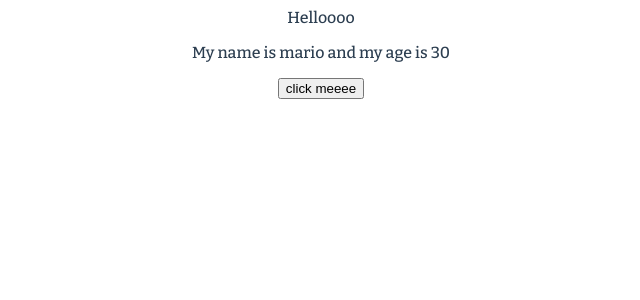
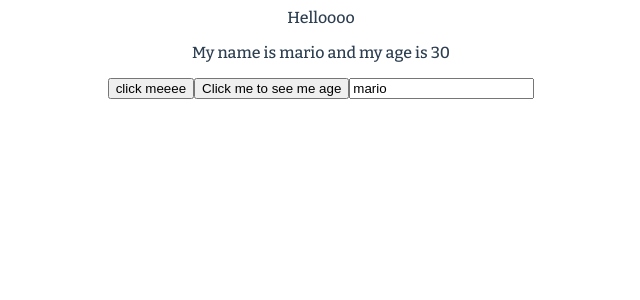
Before and after one commit to EllyPirelly/vue3-dojo-blog, a Vue app: page / in a window 1280 px wide. Shown: the top 300 px of the page, without its empty margins (319-959 px from the left). Built offline with nearby package versions, Linux system fonts and the light colour scheme.

Commit message:
use ref to have reactive variables

```diff
--- a/src/views/Home.vue
+++ b/src/views/Home.vue
@@ -2,6 +2,8 @@
   <div class="home">Helloooo</div>
   <p ref="para">My name is {{ name }} and my age is {{ age }}</p>
   <button @click="handleClick">click meeee</button>
+  <button @click="age++">Click me to see me age</button>
+  <input type="text" v-model="name" />
 </template>
 
 <script>
@@ -11,25 +13,22 @@
   name: 'Home',
 
   setup() {
-    console.log(this)
+    /* by default, are not reactive variables:
+    let name = 'mario'
+    let age = 30 */
 
-    const para = ref(null)
-    console.log('after declare: ', para, para.value) // still has the value of null!
-
-    let name = 'mario'
-    let age = 30
+    const name = ref('mario')
+    const age = ref(30)
 
     const handleClick = () => {
-      console.log('in handleClick: ', para, para.value)
-      para.value.classList.add('test')
-      para.value.textContent = 'this now is different on click'
+      name.value = 'luigi'
+      age.value = 42
     }
 
     return {
       name: name,
       age: age,
       handleClick,
-      para,
     }
   },
 }
```
